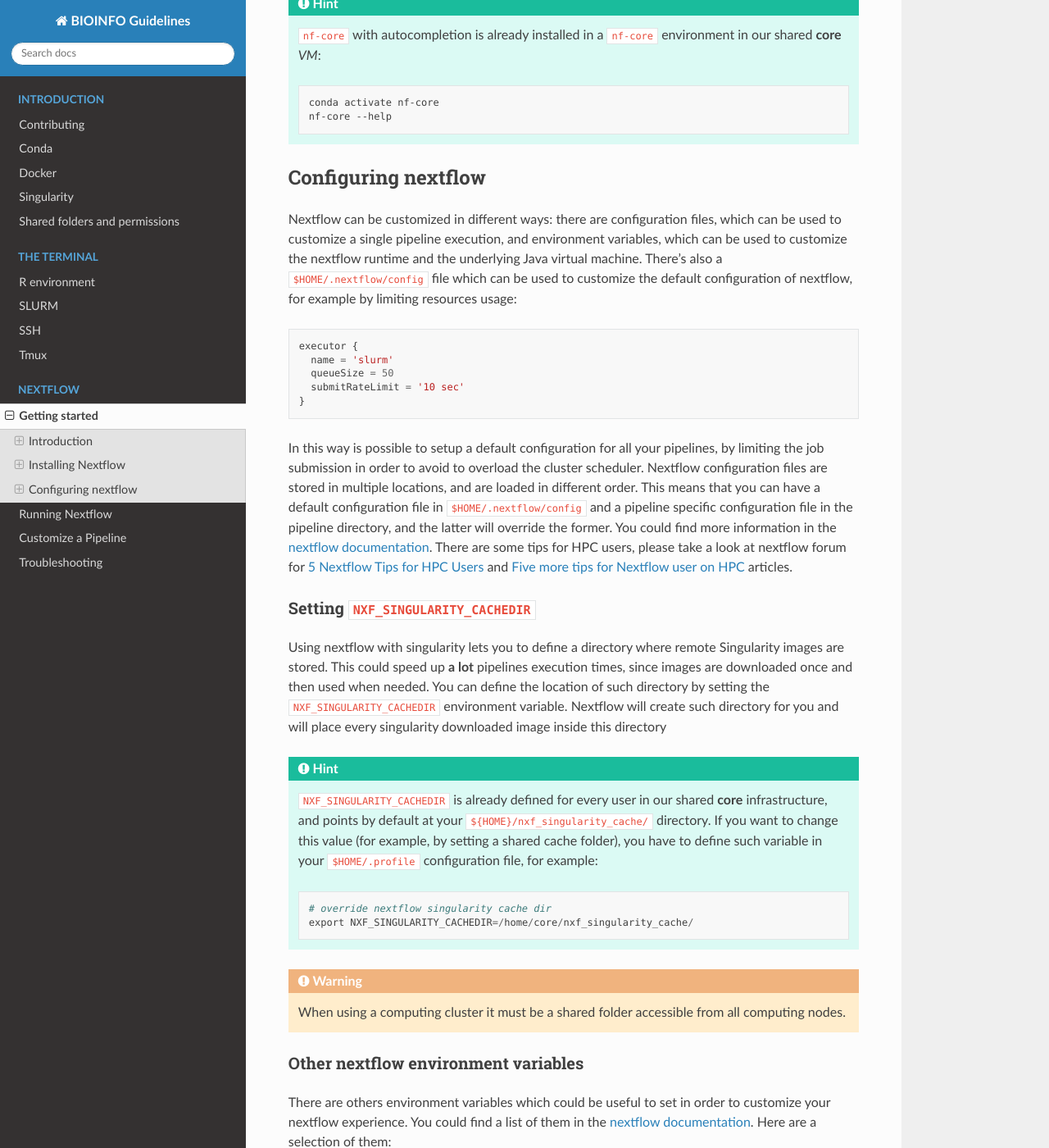
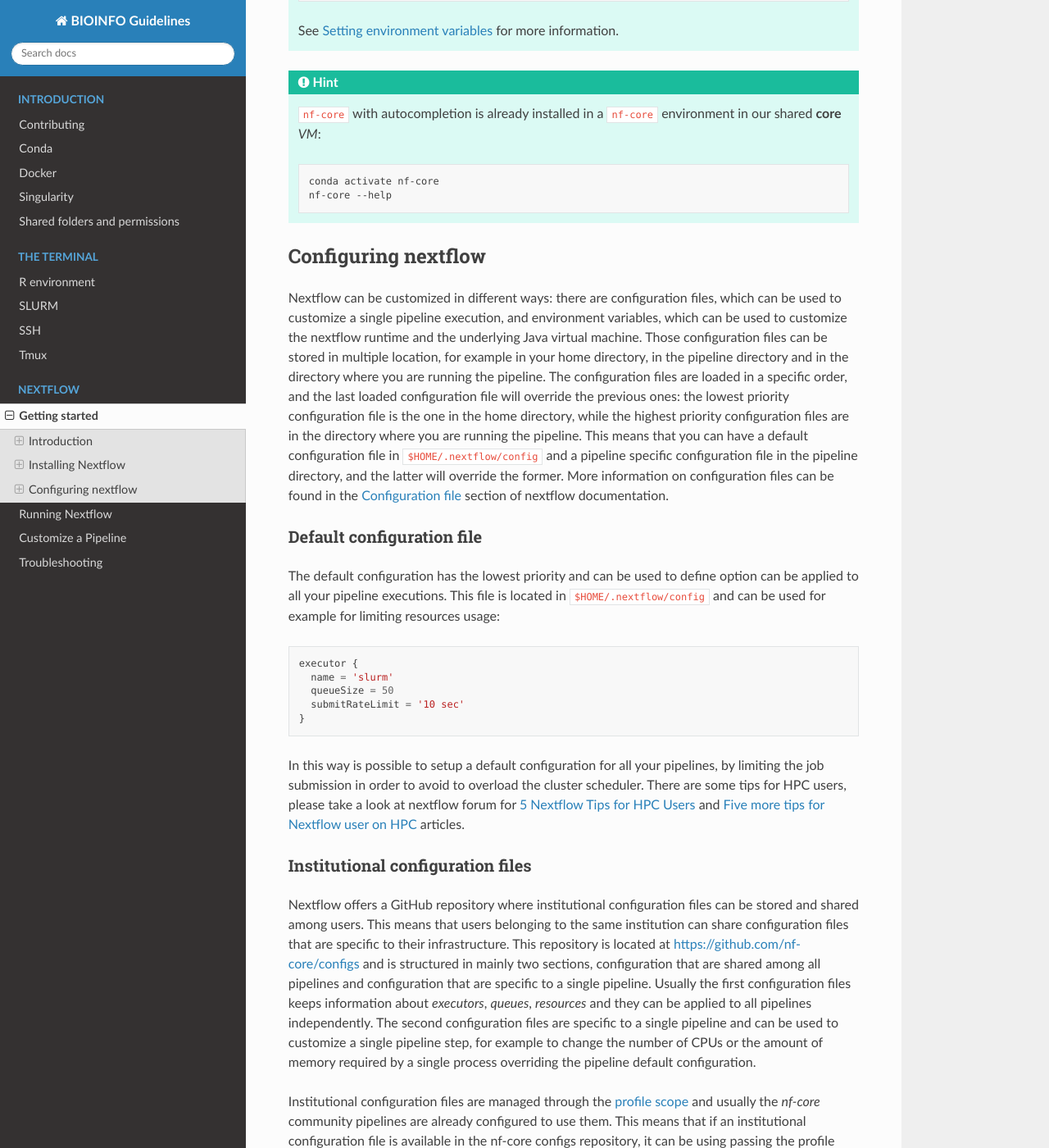
Before and after one commit to cnr-ibba/BIOINFO-guidelines, a Sphinx documentation site: the page built from docs/nextflow/getting-started.rst, in a window 1280 px wide and 1400 px high, scrolled down 2721 px. Shown: the whole window at 82% size. Built offline with Sphinx 7.4.7 and the Read the Docs theme 3.1.0, drawn with Linux system fonts in a browser that asks for light colours; some of the changed text lies outside the part shown.

Commit message:
:memo: discussing about configuration files
introducing institutional configurations and revise the general configuration section

```diff
--- a/docs/nextflow/getting-started.rst
+++ b/docs/nextflow/getting-started.rst
@@ -35,7 +35,7 @@ github repository.
 Installing Nextflow
 -------------------
 
-The official nextflow installation page is located at `https://www.nextflow.io <https://www.nextflow.io>`__.
+The official nextflow installation page is located at `<https://www.nextflow.io>`__.
 In order to install nextflow in your local environment ensure you have java installed:
 
 .. code-block:: bash
@@ -147,8 +147,25 @@ Configuring nextflow
 Nextflow can be customized in different ways: there are configuration files,
 which can be used to customize a single pipeline execution, and environment
 variables, which can be used to customize the nextflow runtime and the underlying
-Java virtual machine. There's also a ``$HOME/.nextflow/config`` file which can
-be used to customize the default configuration of nextflow, for example by limiting
+Java virtual machine. Those configuration files can be stored in multiple location,
+for example in your home directory, in the pipeline directory and in the directory
+where you are running the pipeline. The configuration files are loaded in a specific
+order, and the last loaded configuration file will override the previous ones: the
+lowest priority configuration file is the one in the home directory, while the
+highest priority configuration files are in the directory where you are
+running the pipeline. This means that you can have a default configuration file in
+``$HOME/.nextflow/config`` and a pipeline specific configuration file in the
+pipeline directory, and the latter will override the former.
+More information on configuration files can be found in
+the `Configuration file <https://www.nextflow.io/docs/latest/config.html#configuration-file>`__
+section of nextflow documentation.
+
+Default configuration file
+~~~~~~~~~~~~~~~~~~~~~~~~~~
+
+The default configuration has the lowest priority and can be used to define option
+can be applied to all your pipeline executions. This file is
+located in ``$HOME/.nextflow/config`` and can be used for example for limiting
 resources usage::
 
   executor {
@@ -159,20 +176,99 @@ resources usage::
 
 In this way is possible to setup a default configuration for all your pipelines,
 by limiting the job submission in order to avoid to overload the cluster scheduler.
-Nextflow configuration files are stored in multiple locations, and are loaded in
-different order. This means that you can have a default configuration file in
-``$HOME/.nextflow/config`` and a pipeline specific configuration file in the
-pipeline directory, and the latter will override the former. You could find more
-information in the `nextflow documentation <https://www.nextflow.io/docs/latest/config.html#configuration-file>`__.
 There are some tips for HPC users, please take a look at nextflow forum for
 `5 Nextflow Tips for HPC Users <https://www.nextflow.io/blog/2021/5_tips_for_hpc_users.html>`__
 and `Five more tips for Nextflow user on HPC <https://www.nextflow.io/blog/2021/5-more-tips-for-nextflow-user-on-hpc.html>`__
 articles.
 
+Institutional configuration files
+~~~~~~~~~~~~~~~~~~~~~~~~~~~~~~~~~
+
+Nextflow offers a GitHub repository where institutional configuration files can
+be stored and shared among users. This means that users belonging to the same
+institution can share configuration files that are specific to their infrastructure.
+This repository is located at `<https://github.com/nf-core/configs>`__ and is
+structured in mainly two sections, configuration that are shared among all pipelines
+and configuration that are specific to a single pipeline. Usually the first configuration
+files keeps information about *executors*, *queues*, *resources* and
+they can be applied to all pipelines independently. The second
+configuration files are specific to a single pipeline and can be used to customize
+a single pipeline step, for example to change the number of CPUs or the amount of memory
+required by a single process overriding the pipeline default configuration.
+
+Institutional configuration files are managed through the
+`profile scope <https://www.nextflow.io/docs/latest/config.html#config-profiles>`__
+and usually the *nf-core* community pipelines are already configured to use them.
+This means that if an institutional configuration file is available in the nf-core
+configs repository, it can be using passing the profile name to the pipeline execution,
+for example:
+
+.. code-block:: bash
+
+  nextflow run nf-core/rnaseq --profile <my_institution> ...
+
+This is enough to apply the global institutional configuration to the pipeline execution
+and the pipeline specific configuration if available. For more information
+see the
+`Shared nf-core/configs <https://nf-co.re/docs/usage/getting_started/configuration#shared-nf-coreconfigs>`__
+and the `Step-by-step guide to writing an institutional profile <https://nf-co.re/docs/tutorials/use_nf-core_pipelines/writing_institutional_profiles>`__
+documents for more information.
+
+.. tip::
+
+  We have a custom *institutional* configuration repository at *ibba*. To use it
+  with nf-core pipelines, you should add the repository
+  `cnr-ibba/nf-configs <https://github.com/cnr-ibba/nf-configs/>`__ using, the
+  ``--custom_config_base`` option, and specify `ibba` and your working environment
+  profile, for example:
+
+  .. code-block:: bash
+
+    nextflow run nf-core/rnaseq \
+      --custom_config_base https://raw.githubusercontent.com/cnr-ibba/nf-configs/ibba \
+      --profile ibba,core \
+      ...
+
+  cnr-ibba pipelines, like `cnr-ibba/nf-resequencing-mem <https://github.com/cnr-ibba/nf-resequencing-mem>`__
+  are already configured to use our local institutional configuration repository.
+  See `nf-core/configs: IBBA Configuration <https://github.com/cnr-ibba/nf-configs/blob/ibba/docs/ibba.md>`__
+  for more information.
+
+Custom configuration files
+~~~~~~~~~~~~~~~~~~~~~~~~~~
+
+There are other configuration files that can be used to customize a single pipeline
+and can be stored in the pipeline directory or in the directory where you are running
+the pipeline. Those configuration files have the highest priority and can be used
+to customize a single pipeline execution for a particular project. Those configuration
+files should be specified using the ``-c`` or ``-config`` option when running the pipeline,
+for example:
+
+.. code-block:: bash
+
+  nextflow run nf-core/rnaseq -c custom.config ...
+
+.. warning::
+
+  Name your custom configuration file with a name different from the default
+  ``nextflow.config`` file: this configuration file will be automatically loaded
+  by nextflow if found in your working directory.
+
+In the section :ref:`Configuring a pipeline <configuring-a-pipeline>` of this
+documentation we provide some examples of how to customize a pipeline configuration.
+More information about configuration customization can be found in the official
+nextflow `Configuration <https://www.nextflow.io/docs/latest/config.html>`__.
+The reference of all configuration options could be found at nextflow
+`Configuration options <https://www.nextflow.io/docs/latest/reference/config.html>`__
+reference.
+
+Environment variables
+~~~~~~~~~~~~~~~~~~~~~
+
 .. _set-singularity-cache:
 
 Setting ``NXF_SINGULARITY_CACHEDIR``
-~~~~~~~~~~~~~~~~~~~~~~~~~~~~~~~~~~~~
+^^^^^^^^^^^^^^^^^^^^^^^^^^^^^^^^^^^^
 
 Using nextflow with singularity lets you to define a directory where remote Singularity
 images are stored. This could speed up **a lot** pipelines execution times, since images
@@ -199,7 +295,7 @@ inside this directory
 .. _nextflow_environment_variables:
 
 Other nextflow environment variables
-~~~~~~~~~~~~~~~~~~~~~~~~~~~~~~~~~~~~
+^^^^^^^^^^^^^^^^^^^^^^^^^^^^^^^^^^^^
 
 There are others environment variables which could be useful to set in order to
 customize your nextflow experience. You could find a list of them in the
```
Also changed, not shown: docs/nextflow/customize.rst (+9 -4 lines).
